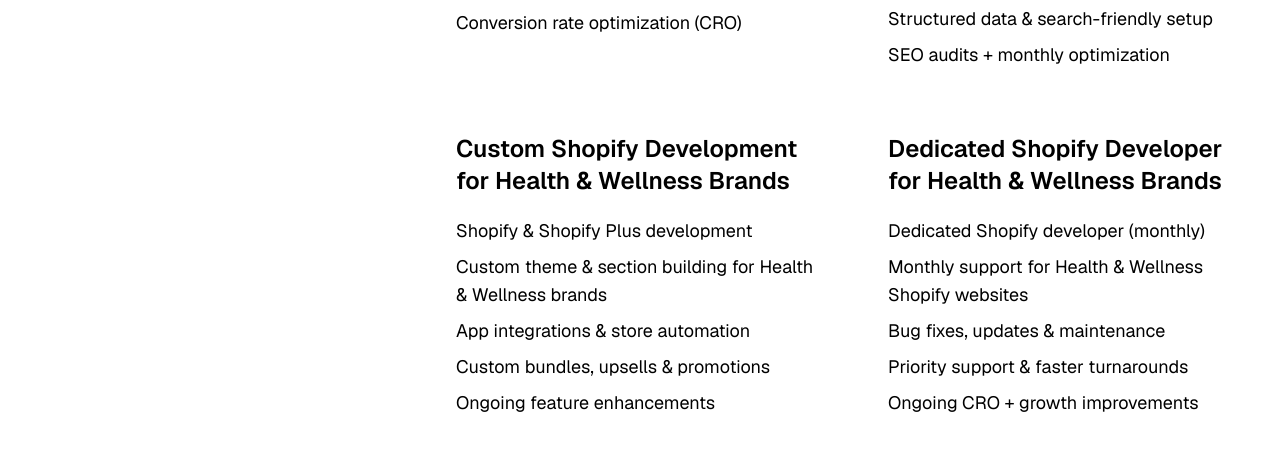
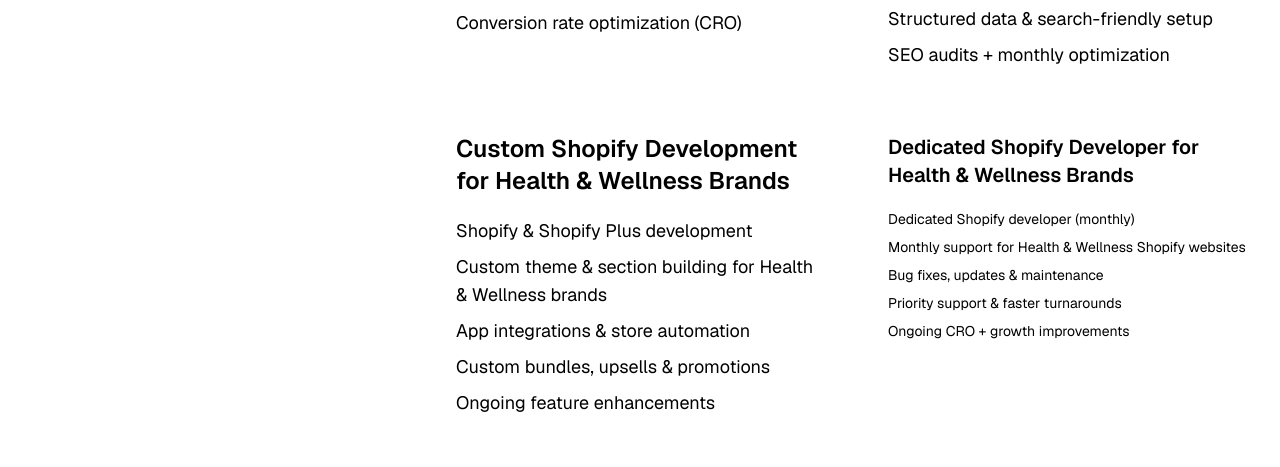
Before and after one commit to Vijendra2016/shopifytaskerwebapp, a Next.js app: page /industries/shopify-cycling-website-design-development in a window 1280 px wide. Shown: the part 1820-2287 px from the top of the page. Built offline with nearby package versions, Linux system fonts and the light colour scheme; no server answers; what tailwindcss-animated would draw is missing.

Commit message:
Service added

```diff
--- a/src/app/industries/CaseStudyAccordion.tsx
+++ b/src/app/industries/CaseStudyAccordion.tsx
@@ -117,10 +117,10 @@ export default function CaseStudySection() {
 
             {/* 6) DEDICATED SUPPORT */}
             <div>
-              <h3 className="text-2xl text-black font-semibold mb-5">
+              <h3 className="text-xl text-black font-semibold mb-5">
                 Dedicated Shopify Developer for Health & Wellness Brands
               </h3>
-              <ul className="space-y-2 text-black text-lg">
+              <ul className="space-y-2 text-black text-sm">
                 <li>Dedicated Shopify developer (monthly)</li>
                 <li>Monthly support for Health & Wellness Shopify websites</li>
                 <li>Bug fixes, updates & maintenance</li>
```
